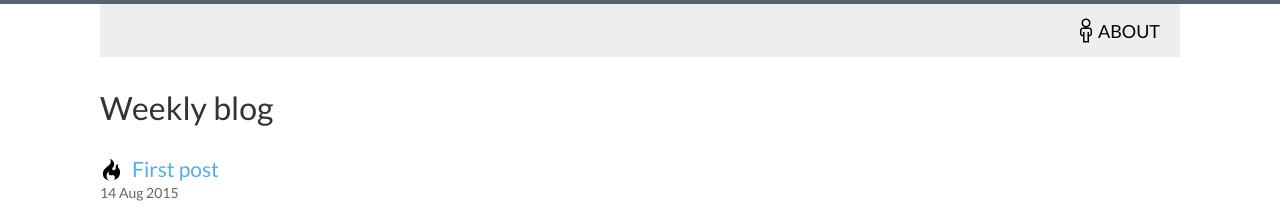
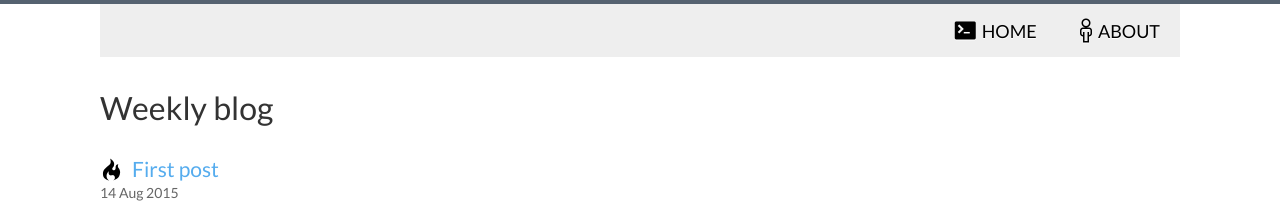
Before and after one commit to zahari/zahari.github.io, a Jekyll site: the page built from index.html, in a window 1280 px wide. Shown: the top 211 px of the page. Built offline with Jekyll 4.4.1, drawn with Linux system fonts in a browser that asks for light colours; Markdown is read by kramdown in place of the engine named in the settings; the list of posts is cut into pages by our own code.

Commit message:
Update header.html

```diff
--- a/_includes/header.html
+++ b/_includes/header.html
@@ -2,8 +2,8 @@
   <header>
       <ul class="nav">
         <!--Change the  URL here if working on an absolute domain-->
-        <!--li><a href="/white-paper"><span class="mega-octicon octicon-terminal" style="margin-right: 6px;"></span>White Paper</a>
-        </li-->
+        <li><a href="/"><span class="mega-octicon octicon-terminal" style="margin-right: 6px;"></span>Home</a>
+        </li>
         <li><a href="/about"><span class="mega-octicon octicon-person" style="margin-right: 6px;"></span>About</a>
         </li>
       </ul>
```
